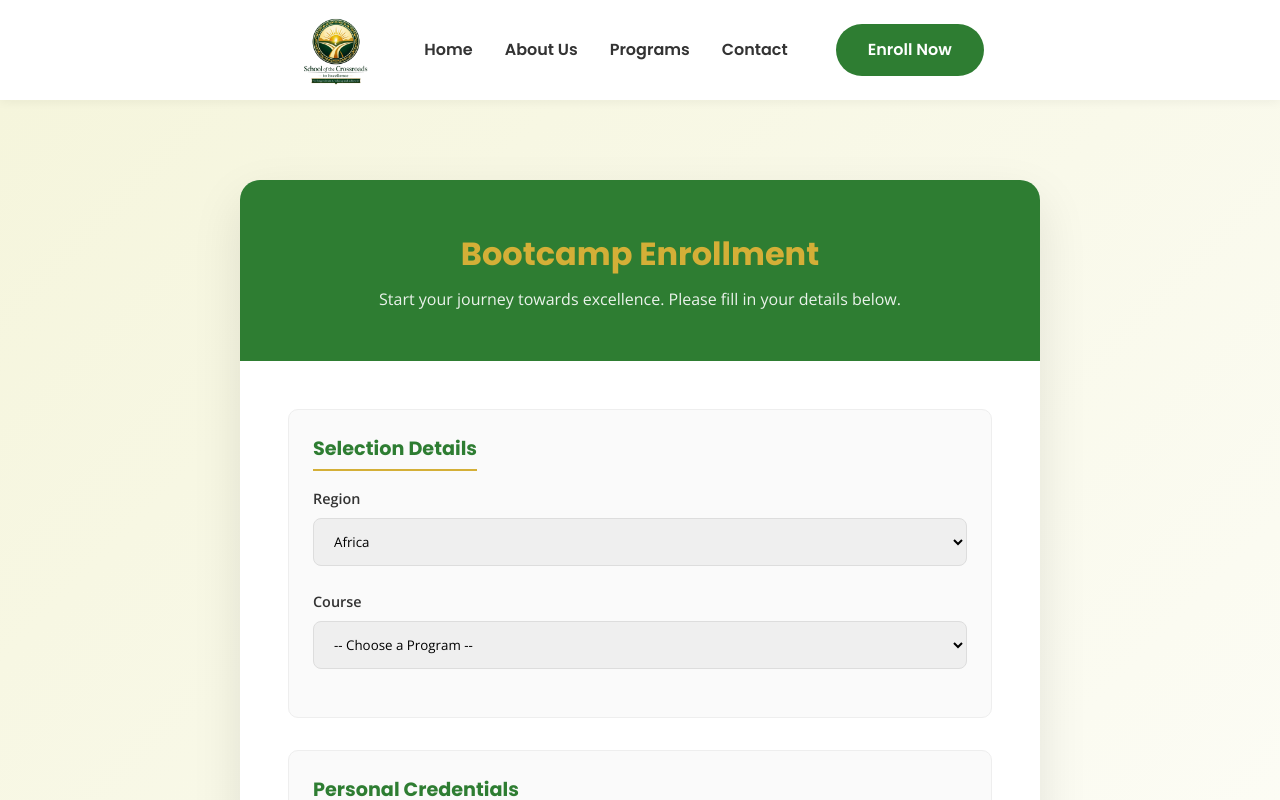
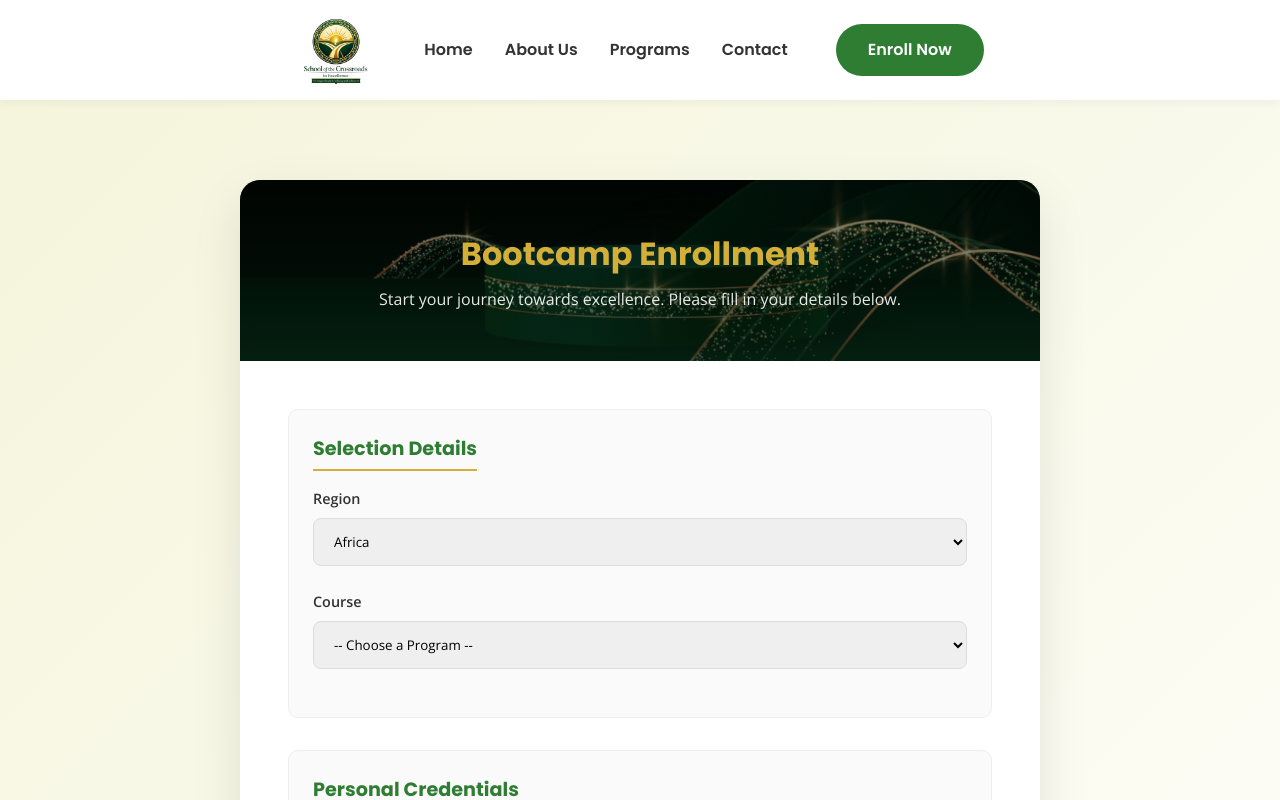
Before and after one commit to nimo731/School-of-cross-road-to-excellence, a React (Vite) app: page /enroll in a window 1280 px wide. Shown: the top 800 px of the page. Built offline with nearby package versions, Linux system fonts and the light colour scheme.

Commit message:
Update enroll page header to use standard elegant background

```diff
--- a/src/pages/Register.css
+++ b/src/pages/Register.css
@@ -14,9 +14,11 @@
 }
 
 .enrollment-header {
-    background-color: var(--color-green);
-    padding: 3rem;
-    color: white;
+    background-image: linear-gradient(rgba(0, 0, 0, 0.4), rgba(4, 30, 15, 0.75)), url('/images/enroll-bg.png');
+    background-size: cover;
+    background-position: center;
+    color: var(--color-white);
+    padding: 3rem 2.5rem;
     text-align: center;
 }
 
```
Also changed, not shown: public/images/enroll-bg.png (added).
